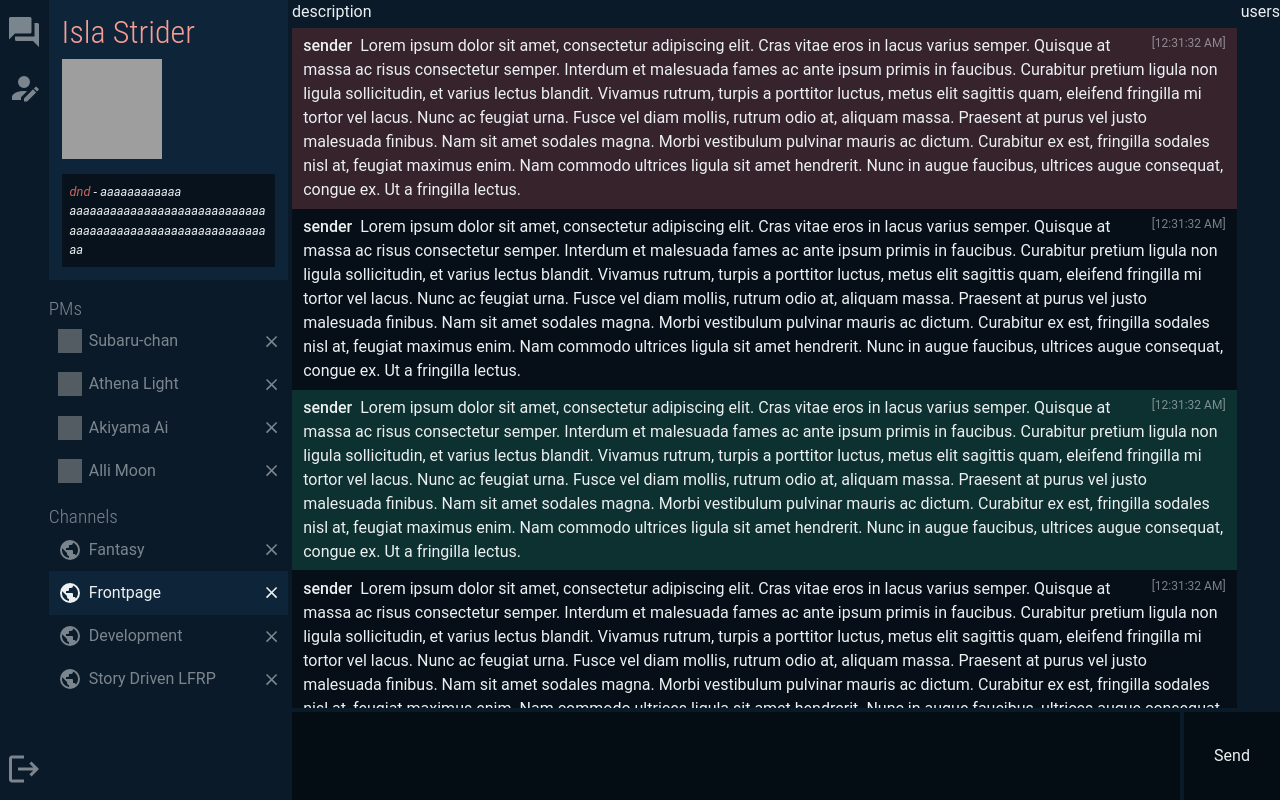
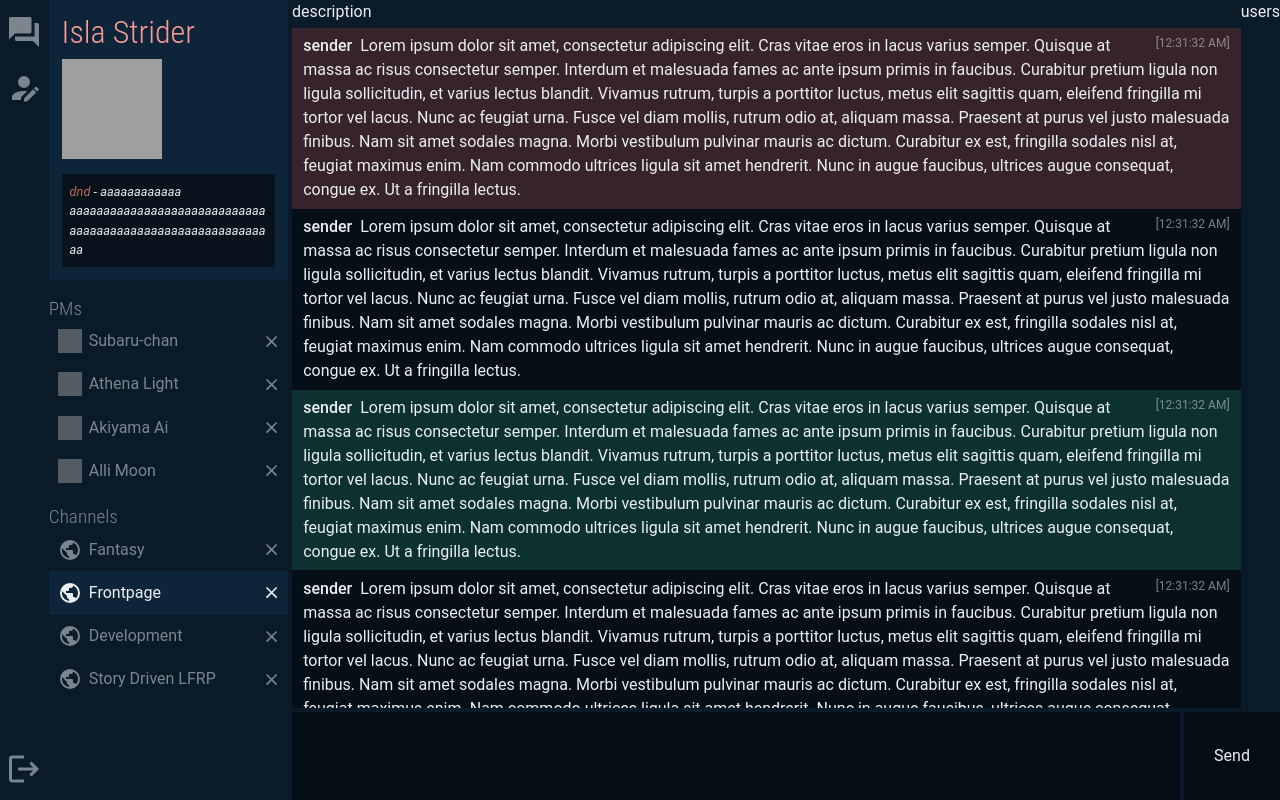
Before and after one commit to thatnuei/next, a React app: page / in a window 1280 px wide. Built offline with nearby package versions, Linux system fonts and the light colour scheme; grey boxes are pictures that could not be loaded.

Commit message:
only use grid gap on rows
so that the grid gap beside the user area goes away if the user area doesn't exist

```diff
--- a/src/chat/ChatConversationLayout.tsx
+++ b/src/chat/ChatConversationLayout.tsx
@@ -35,7 +35,7 @@ const Container = styled.div`
   display: grid;
   grid-template-columns: 1fr auto;
   grid-template-rows: auto 1fr auto;
-  grid-gap: 4px;
+  grid-row-gap: 4px;
 
   width: 100%;
   height: 100%;
```
